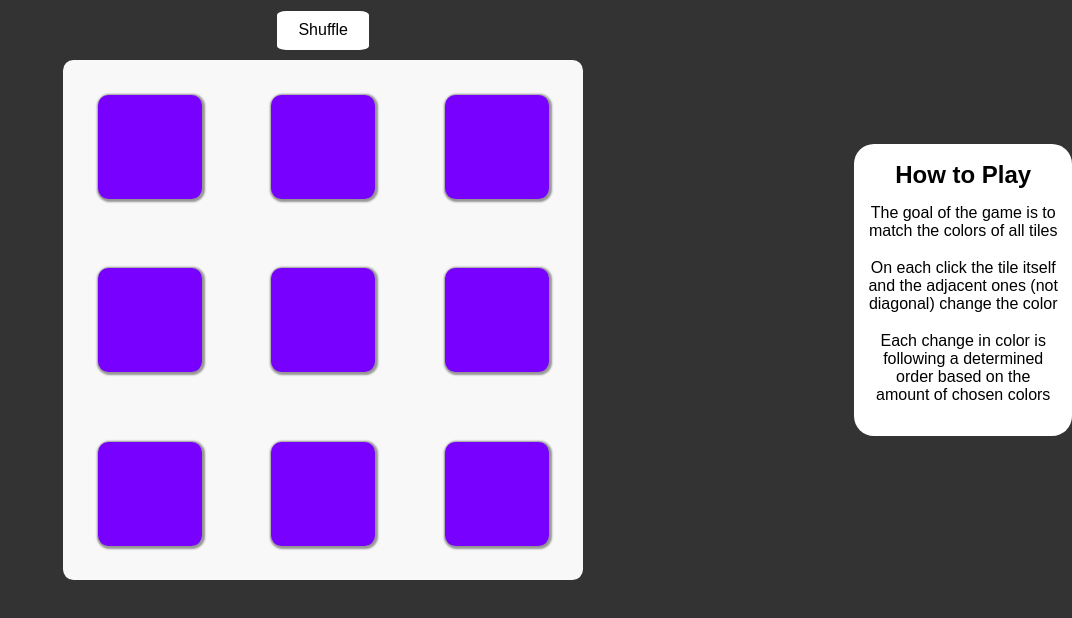
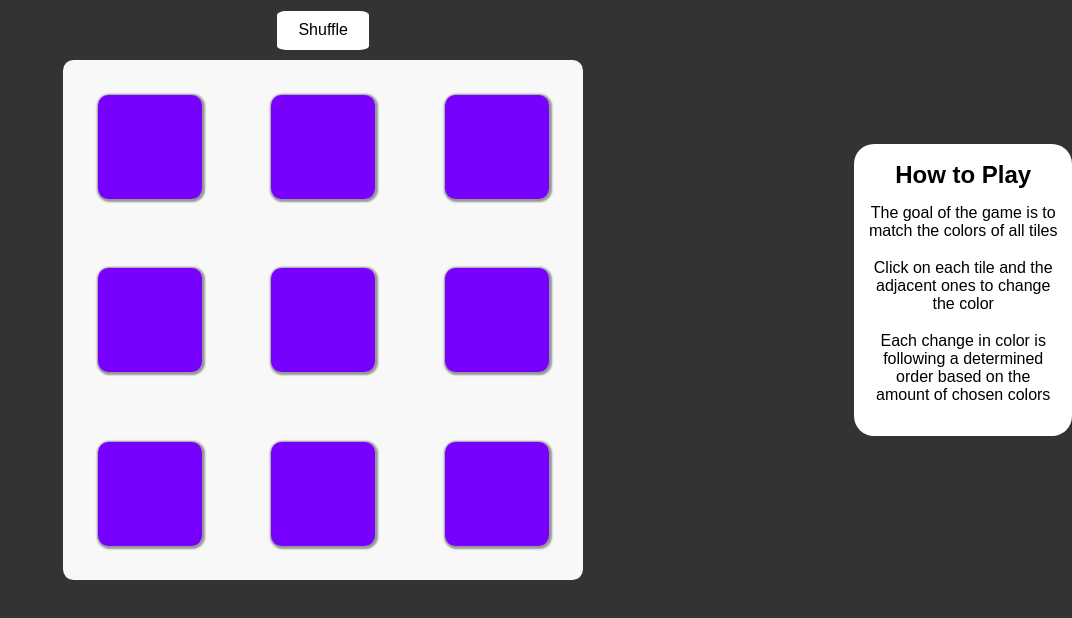
Before and after one commit to statist32/squarepair, a React (Create React App) app: page / in a window 1280 px wide. Shown: the top 618 px of the page, without its empty margins (208-1280 px from the left). Built offline with nearby package versions, Linux system fonts and the light colour scheme.

Commit message:
updated instruction

```diff
--- a/src/components/screens/Instruction/Instruction.js
+++ b/src/components/screens/Instruction/Instruction.js
@@ -6,10 +6,7 @@ function _Instruction() {
       <h2 className='instruction-header'>How to Play</h2>
       <ul className='rules'>
         <li>The goal of the game is to match the colors of all tiles</li>
-        <li>
-          On each click the tile itself and the adjacent ones (not diagonal)
-          change the color
-        </li>
+        <li>Click on each tile and the adjacent ones to change the color</li>
         <li>
           Each change in color is following a determined order based on the
           amount of chosen colors
```
